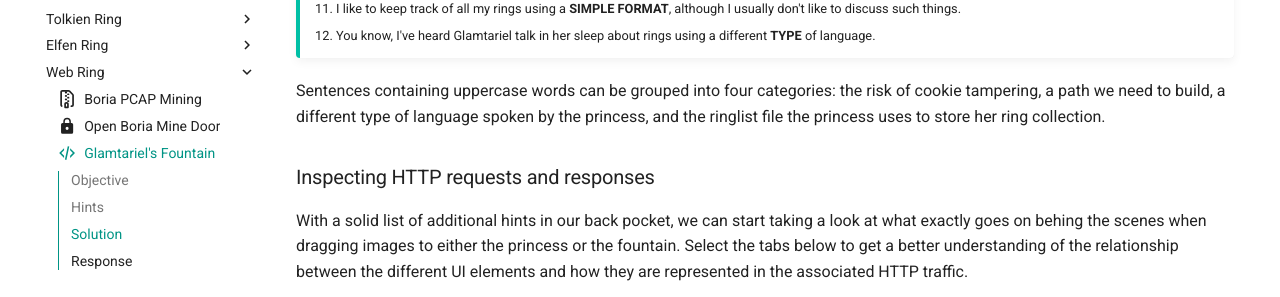
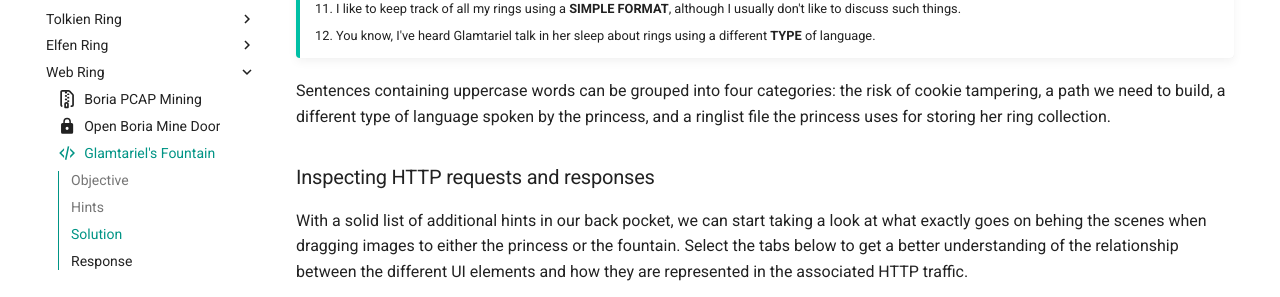
Before and after one commit to crahan/HolidayHackChallenge2022, an MkDocs documentation site: the page built from docs/objectives/o10.md, in a window 1280 px wide and 900 px high, scrolled down 1046 px. Shown: the part 179-476 px from the top of the window. Built offline with MkDocs 1.6.1 and Material for MkDocs 9.7.7, drawn with Linux system fonts in a browser that asks for light colours; emoji names are drawn with the system emoji font; comment, search, counter and statistics services are not loaded; some of the changed text lies outside the part shown.

Commit message:
O10 reviewed

```diff
--- a/docs/objectives/o10.md
+++ b/docs/objectives/o10.md
@@ -48,7 +48,7 @@ While it might be tempting to dive right in and throwing HTTP requests around, i
     11. I like to keep track of all my rings using a **SIMPLE FORMAT**, although I usually don't like to discuss such things.
     12. You know, I've heard Glamtariel talk in her sleep about rings using a different **TYPE** of language.
 
-Sentences containing uppercase words can be grouped into four categories: the risk of cookie tampering, a path we need to build, a different type of language spoken by the princess, and the ringlist file the princess uses to store her ring collection.
+Sentences containing uppercase words can be grouped into four categories: the risk of cookie tampering, a path we need to build, a different type of language spoken by the princess, and a ringlist file the princess uses for storing her ring collection.
 
 
 ### Inspecting HTTP requests and responses
```
Also changed, not shown: other parts of docs/objectives/o10.md (+1 -1 lines).
